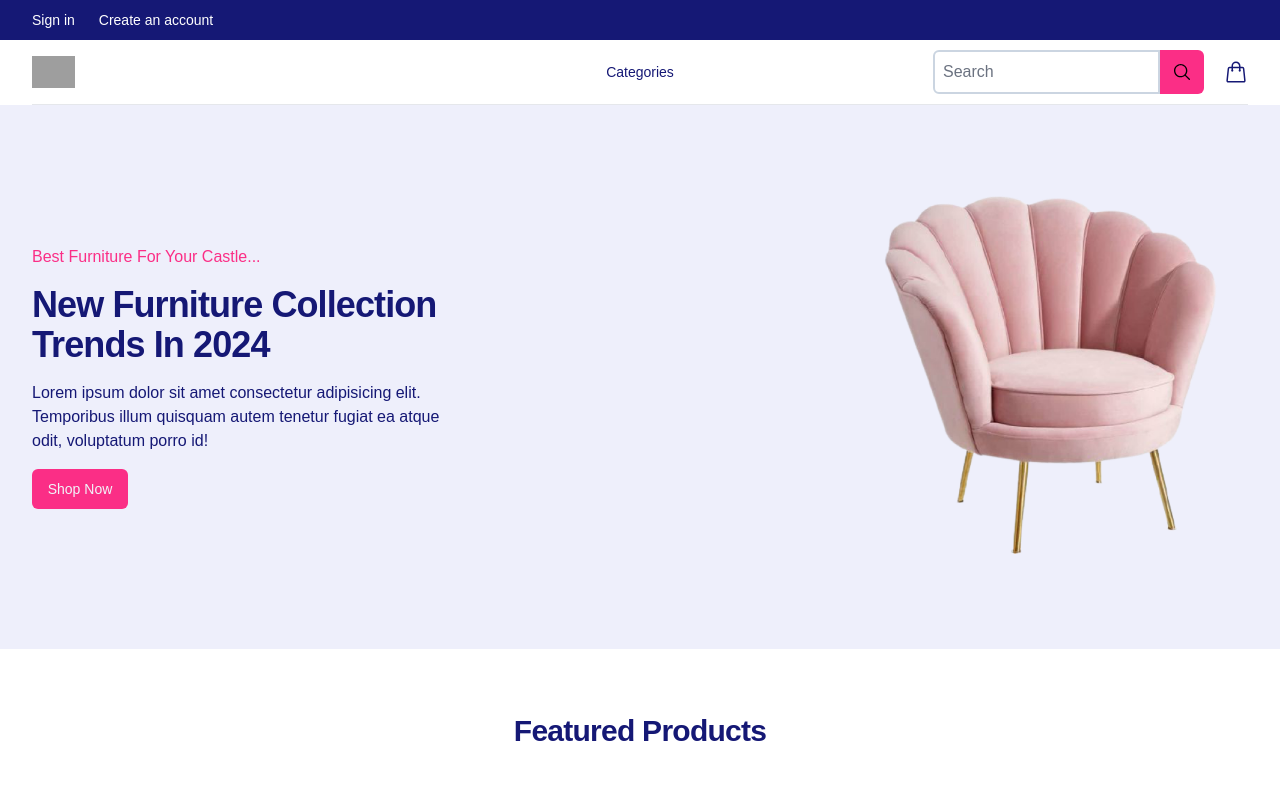
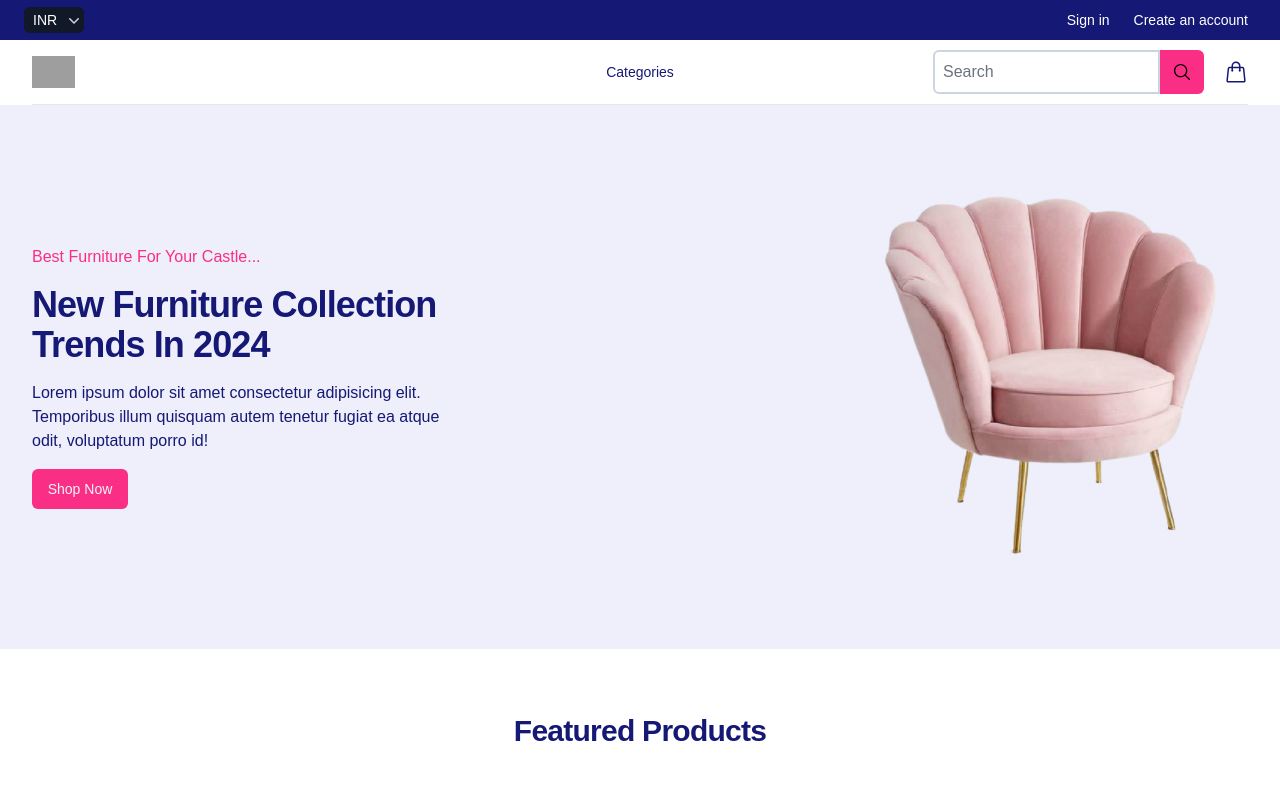
Before and after one commit to Hyperchain-Technolgy/furniture, a React (Vite) app: page / in a window 1280 px wide. Shown: the top 800 px of the page. Built offline with nearby package versions, Linux system fonts and the light colour scheme; grey boxes are pictures that could not be loaded; a web font is replaced by a local one.

Commit message:
added currncies

```diff
--- /dev/null
+++ b/src/Components/BannerComponent.jsx
@@ -0,0 +1,20 @@
+import Button from "./Button";
+import furniture from "../assets/oneseater.png";
+
+const BannerComponent = ({ parentStyle, para, title }) => {
+  return (
+    <section className="bg-background">
+      <div className={parentStyle}>
+        <section className="flex flex-col gap-4 md:items-start">
+          <p className="text-pink capitalize">{para}</p>
+          <h1 className="text-4xl font-bold text w-auto lg:w-2/4 capitalize tracking-tight">{title}</h1>
+          <p className="w-auto lg:w-3/4 xl:w-2/4">Lorem ipsum dolor sit amet consectetur adipisicing elit. Temporibus illum quisquam autem tenetur fugiat ea atque odit, voluptatum porro id!</p>
+          <Button content="Shop Now" className="w-24 h-10 text-slate-100 bg-pink rounded-md text-sm hover:bg-lightpink active:border" />
+        </section>
+        <img src={furniture} alt="furniture" className="size-72 lg:size-96 sm:mt-0 mt-10" />
+      </div>
+    </section>
+  )
+}
+
+export default BannerComponent
--- a/src/Components/Hero.jsx
+++ b/src/Components/Hero.jsx
@@ -1,19 +1,19 @@
-import furniture from "../assets/oneseater.png";
-import Button from "./Button";
+import BannerComponent from "./BannerComponent";
 
 const Hero = () => {
   return (
-    <section className="bg-background">
-      <div className="h-[44rem] sm:h-[34rem] flex items-center container mx-auto px-10 flex-col md:flex-row px-4 py-10 sm:px-6 lg:max-w-7xl lg:px-8">
-        <section className="flex flex-col gap-4 md:items-start">
-          <p className="text-pink capitalize">Best furniture for your castle...</p>
-          <h1 className="text-4xl font-bold text w-auto lg:w-2/4 capitalize tracking-tight">New furniture collection trends in 2024 </h1>
-          <p className="w-auto lg:w-3/4 xl:w-2/4">Lorem ipsum dolor sit amet consectetur adipisicing elit. Temporibus illum quisquam autem tenetur fugiat ea atque odit, voluptatum porro id!</p>
-          <Button content="Shop Now" className="w-24 h-10 text-slate-100 bg-pink rounded-md text-sm hover:bg-lightpink active:border" />
-        </section>
-        <img src={furniture} alt="furniture" className="size-72 lg:size-96 sm:mt-0 mt-10" />
-      </div>
-    </section>
+    <BannerComponent parentStyle="h-[44rem] sm:h-[34rem] flex items-center container mx-auto px-10 flex-col md:flex-row px-4 py-10 sm:px-6 lg:max-w-7xl lg:px-8" para="Best furniture for your castle..." title="New furniture collection trends in 2024" />
+    // <section className="bg-background">
+    //   <div className="h-[44rem] sm:h-[34rem] flex items-center container mx-auto px-10 flex-col md:flex-row px-4 py-10 sm:px-6 lg:max-w-7xl lg:px-8">
+    //     <section className="flex flex-col gap-4 md:items-start">
+    //       <p className="text-pink capitalize">Best furniture for your castle...</p>
+    //       <h1 className="text-4xl font-bold text w-auto lg:w-2/4 capitalize tracking-tight">New furniture collection trends in 2024 </h1>
+    //       <p className="w-auto lg:w-3/4 xl:w-2/4">Lorem ipsum dolor sit amet consectetur adipisicing elit. Temporibus illum quisquam autem tenetur fugiat ea atque odit, voluptatum porro id!</p>
+    //       <Button content="Shop Now" className="w-24 h-10 text-slate-100 bg-pink rounded-md text-sm hover:bg-lightpink active:border" />
+    //     </section>
+    //     <img src={furniture} alt="furniture" className="size-72 lg:size-96 sm:mt-0 mt-10" />
+    //   </div>
+    // </section>
   )
 }
 
--- a/src/Components/Navbar.jsx
+++ b/src/Components/Navbar.jsx
@@ -3,6 +3,9 @@ import SearchBar from './SearchBar'
 import { useState } from 'react'
 import MobileMenu from './Navigation/MobileMenu'
 import TopNavigation from './Navigation/TopNavigation'
+
+
+const currencies = ['INR', 'CAD', 'USD', 'AUD', 'EUR', 'GBP']
 
 const navigation = {
   categories: [
@@ -40,8 +43,8 @@ const Navbar = () => {
 
   return (
     <>
-      <MobileMenu open={open} setOpen={setOpen} navigation={navigation} classNames={classNames} />
-      <TopNavigation navigation={navigation} setOpen={setOpen} classNames={classNames} />
+      <MobileMenu open={open} setOpen={setOpen} navigation={navigation} classNames={classNames} currencies={currencies} />
+      <TopNavigation navigation={navigation} setOpen={setOpen} classNames={classNames} currencies={currencies} />
 
       {/* <section className="flex container mx-auto items-center justify-between font-medium h-28">
         <h1 className='w-32 font-bold text-lg'>Furniture.</h1>
--- a/src/Components/Navigation/MobileMenu.jsx
+++ b/src/Components/Navigation/MobileMenu.jsx
@@ -1,8 +1,9 @@
 import { Fragment } from 'react'
 import { Dialog, Tab, Transition } from '@headlessui/react'
 import { XMarkIcon } from '@heroicons/react/24/outline'
+import { ChevronDownIcon } from '@heroicons/react/20/solid'
 
-const MobileMenu = ({ open, setOpen, navigation, classNames }) => {
+const MobileMenu = ({ open, setOpen, navigation, classNames, currencies }) => {
   return (
     <Transition.Root show={open} as={Fragment}>
       <Dialog as="div" className="relative z-40 lg:hidden" onClose={setOpen}>
@@ -105,6 +106,31 @@ const MobileMenu = ({ open, setOpen, navigation, classNames }) => {
                   </a>
                 </div>
               </div>
+
+              <div className="space-y-6 border-t border-gray-200 px-4 py-6">
+                {/* Currency selector */}
+                <form>
+                  <div className="inline-block">
+                    <label htmlFor="mobile-currency" className="sr-only">
+                      Currency
+                    </label>
+                    <div className="group relative -ml-2 rounded-md border-transparent focus-within:ring-2 focus-within:ring-white">
+                      <select
+                        id="mobile-currency"
+                        name="currency"
+                        className="flex items-center rounded-md border-transparent bg-none py-0.5 pl-2 pr-5 text-sm font-medium text-gray-700 focus:border-transparent focus:outline-none focus:ring-0 group-hover:text-gray-800"
+                      >
+                        {currencies.map((currency) => (
+                          <option key={currency}>{currency}</option>
+                        ))}
+                      </select>
+                      <div className="pointer-events-none absolute inset-y-0 right-0 flex items-center">
+                        <ChevronDownIcon className="h-5 w-5 text-gray-500" aria-hidden="true" />
+                      </div>
+                    </div>
+                  </div>
+                </form>
+              </div>
             </Dialog.Panel>
           </Transition.Child>
         </div>
--- a/src/Components/Navigation/TopNavigation.jsx
+++ b/src/Components/Navigation/TopNavigation.jsx
@@ -7,15 +7,39 @@ import {
 import { Fragment } from 'react'
 import Cart from '../Cart'
 import SearchBar from '../SearchBar'
+import { ChevronDownIcon } from '@heroicons/react/20/solid'
 import { Link } from 'react-router-dom'
 
-const TopNavigation = ({ navigation, setOpen, classNames }) => {
+const TopNavigation = ({ navigation, setOpen, classNames, currencies }) => {
   return (
     <div className="relative">
       <div aria-label="Top">
         {/* Top navigation */}
         <div className="bg-foreground">
           <div className="mx-auto flex h-10 max-w-7xl items-center justify-between px-4 sm:px-6 lg:px-8">
+            {/* Currency selector */}
+            <form>
+              <div>
+                <label htmlFor="desktop-currency" className="sr-only">
+                  Currency
+                </label>
+                <div className="group relative -ml-2 rounded-md border-transparent bg-gray-900 focus-within:ring-2 focus-within:ring-white">
+                  <select
+                    id="desktop-currency"
+                    name="currency"
+                    className="flex items-center rounded-md border-transparent bg-gray-900 bg-none py-0.5 pl-2 pr-5 text-sm font-medium text-white focus:border-transparent focus:outline-none focus:ring-0 group-hover:text-gray-100"
+                  >
+                    {currencies.map((currency) => (
+                      <option key={currency}>{currency}</option>
+                    ))}
+                  </select>
+                  <div className="pointer-events-none absolute inset-y-0 right-0 flex items-center">
+                    <ChevronDownIcon className="h-5 w-5 text-gray-300" aria-hidden="true" />
+                  </div>
+                </div>
+              </div>
+            </form>
+
             <div className="flex items-center space-x-6">
               <Link to="/login">
                 <span className="text-sm font-medium text-white hover:text-gray-100">
```
Also changed, not shown: src/assets/Home-Stylish.png (added).
